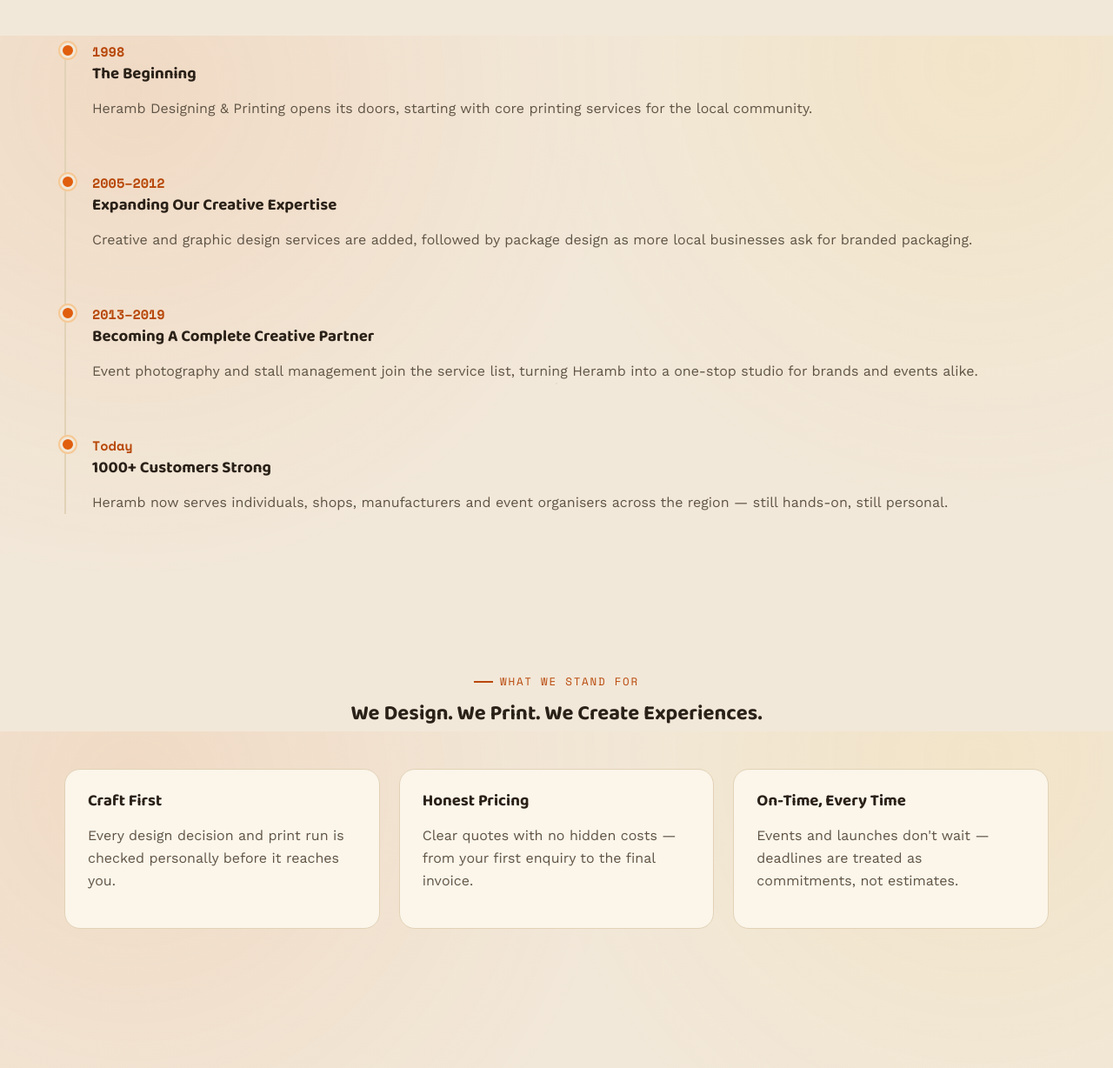
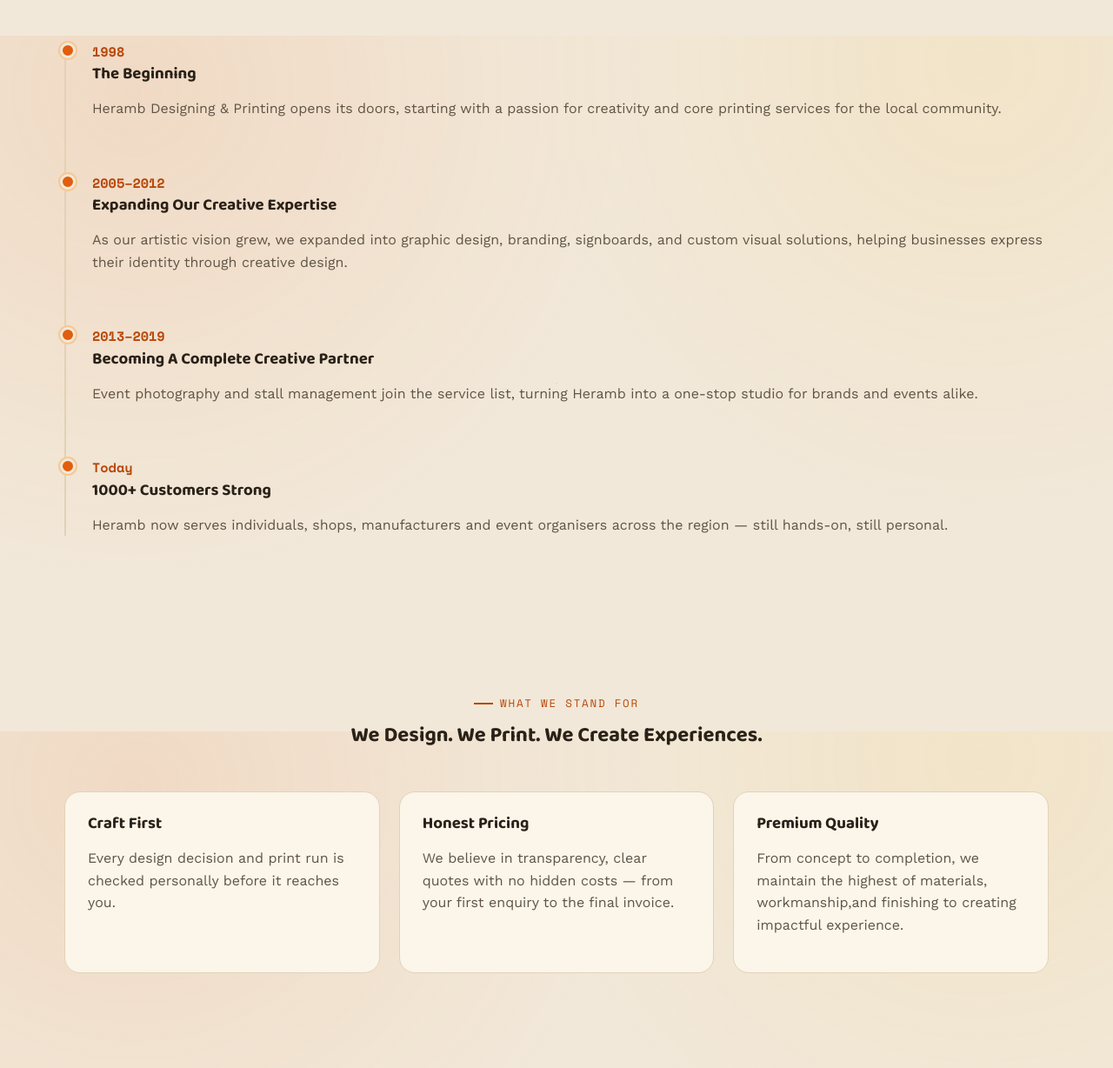
Before and after one commit to poorvabad135/theherambdesign, a plain HTML site: page profile.html in a window 1280 px wide. Shown: the part 759-1987 px from the top of the page at 87% size. Drawn offline with nearby package versions, Linux system fonts and the light colour scheme.

Commit message:
Update profile.html

```diff
--- a/profile.html
+++ b/profile.html
@@ -79,12 +79,12 @@
       <div class="timeline-item">
         <div class="timeline-year">1998</div>
         <h3>The Beginning</h3>
-        <p style="color:var(--charcoal-soft);">Heramb Designing &amp; Printing opens its doors, starting with core printing services for the local community.</p>
+        <p style="color:var(--charcoal-soft);">Heramb Designing &amp; Printing opens its doors, starting with a passion for creativity and core printing services for the local community.</p>
       </div>
       <div class="timeline-item">
         <div class="timeline-year">2005–2012</div>
         <h3>Expanding Our Creative Expertise</h3>
-        <p style="color:var(--charcoal-soft);">Creative and graphic design services are added, followed by package design as more local businesses ask for branded packaging.</p>
+        <p style="color:var(--charcoal-soft);">As our artistic vision grew, we expanded into graphic design, branding, signboards, and custom visual solutions, helping businesses express their identity through creative design.</p>
       </div>
       <div class="timeline-item">
         <div class="timeline-year">2013–2019</div>
@@ -113,11 +113,11 @@
       </div>
       <div class="value-card">
         <h3>Honest Pricing</h3>
-        <p style="color:var(--charcoal-soft);">Clear quotes with no hidden costs — from your first enquiry to the final invoice.</p>
+        <p style="color:var(--charcoal-soft);">We believe in transparency, clear quotes with no hidden costs — from your first enquiry to the final invoice.</p>
       </div>
       <div class="value-card">
-        <h3>On-Time, Every Time</h3>
-        <p style="color:var(--charcoal-soft);">Events and launches don't wait — deadlines are treated as commitments, not estimates.</p>
+        <h3>Premium Quality</h3>
+        <p style="color:var(--charcoal-soft);">From concept to completion, we maintain the highest of materials, workmanship,and finishing to creating impactful experience.</p>
       </div>
     </div>
   </div>
@@ -174,7 +174,7 @@
       </div>
     </div>
     <div class="footer-bottom">
-      <span>©  Heramb Designing &amp; Printing. All rights reserved.</span>
+      <span>© Heramb Designing &amp; Printing. All rights reserved.</span>
       <span>Dreams Come True</span>
     </div>
   </div>
```
